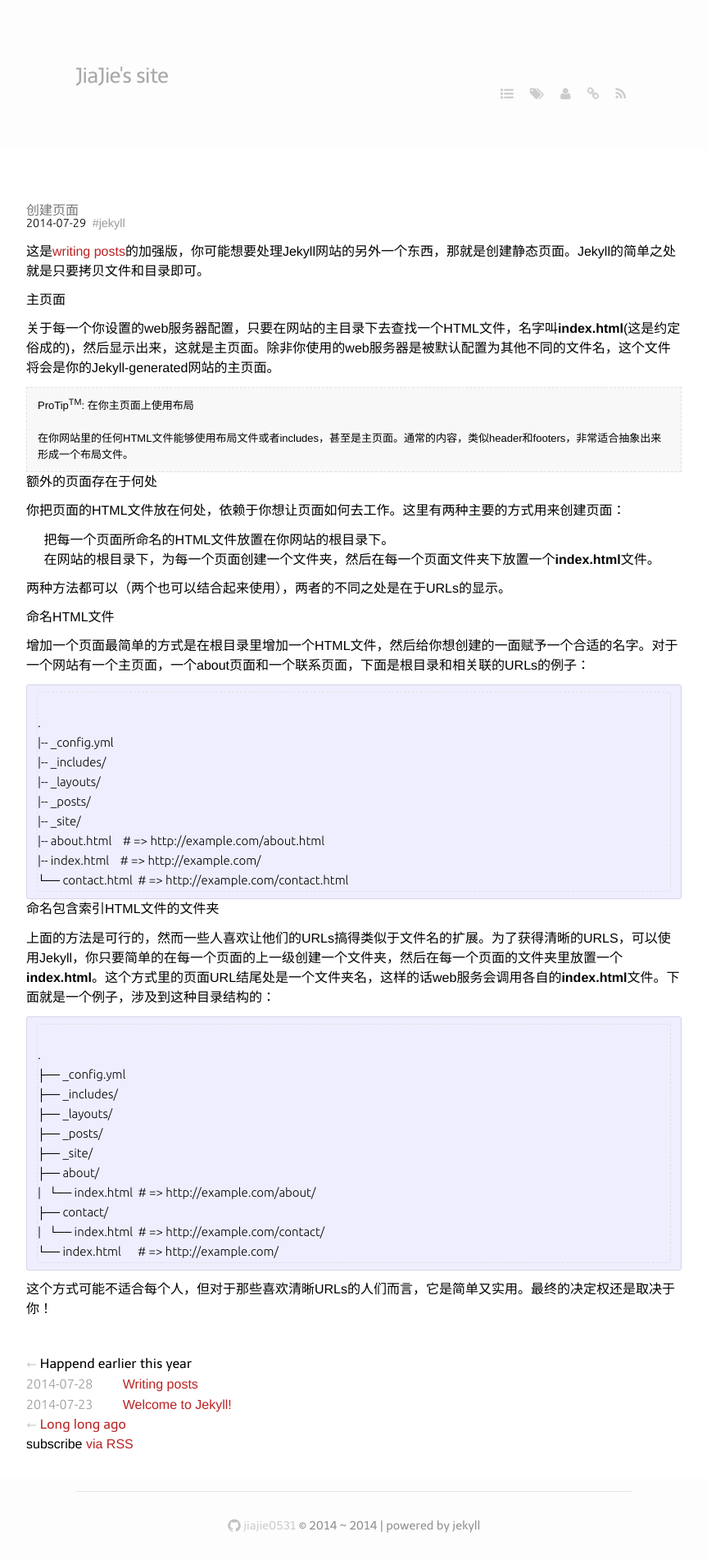
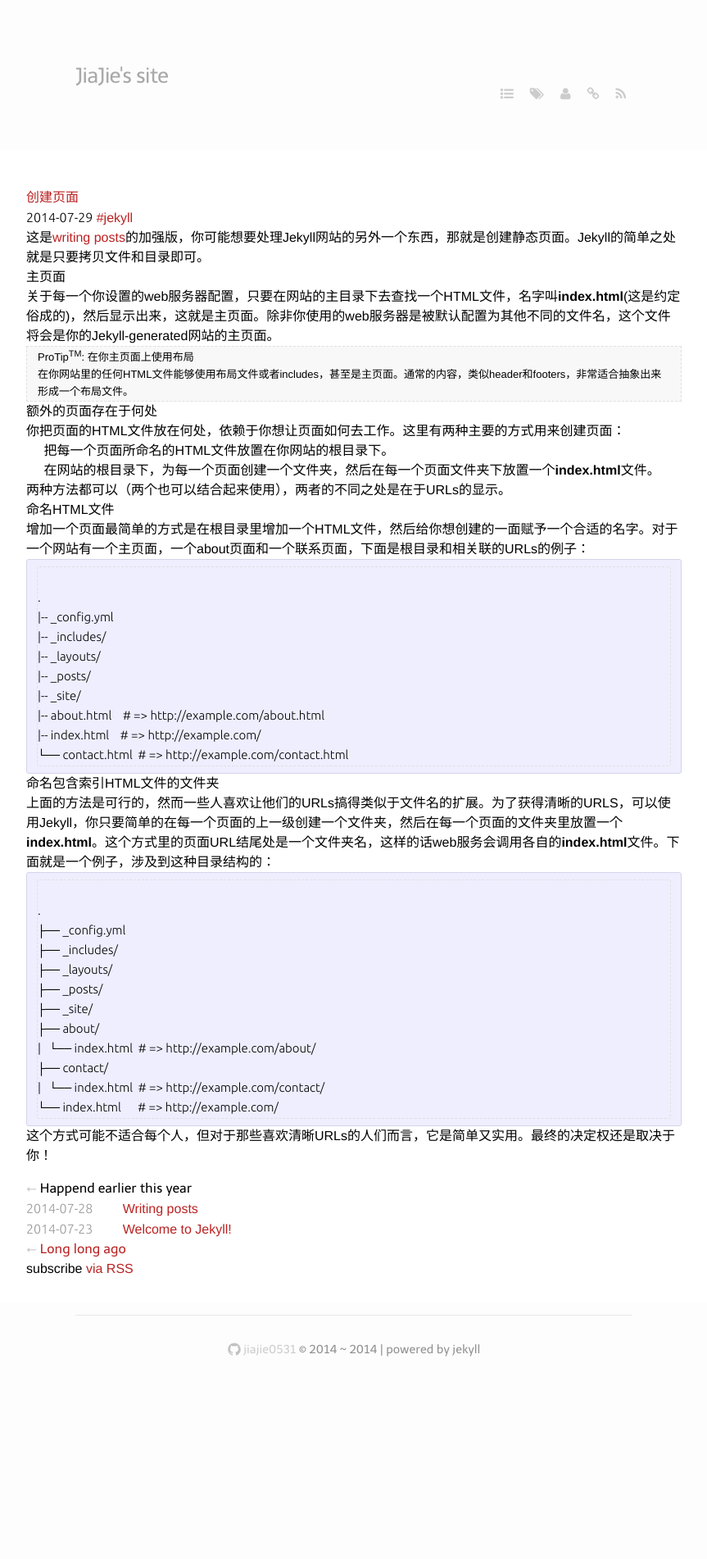
Before and after one commit to jiajie0531/jiajie.github.io, a Jekyll site: the page built from index.html, in a window 1280 px wide. Shown: the whole page at 82% size, without its empty margins (208-1071 px from the left). Built offline with Jekyll 4.4.1, drawn with Linux system fonts in a browser that asks for light colours; a script that is not in the unit is left out; after the commit the page ends 1688 px from its top, so only the background shows below that.

Commit message:
update style.css

```diff
--- a/media/css/style.css
+++ b/media/css/style.css
@@ -11,10 +11,6 @@
  * --------------------------------- */
 @import url(/media/fonts/telex-regular.css);
 @import url(http://fonts.googleapis.com/css?family=Ubuntu:300);
-* {
-  margin: 0;
-  padding: 0; }
-
 
 ol, ul {
   list-style-position: inside; }
@@ -113,60 +109,6 @@ ul.listing {
         content: "⭠ ";
         color: #ccc; }
 
-article {
-  margin: 2em 0; }
-  article p {
-    padding: .7em 0; }
-  article .title {
-    font-family: "telexregular", "Hiragino Sans GB", "Microsoft YaHei", sans-serif; }
-    article .title header #header h1 a, header #header h1 article .title a, article .title a, article .title .meta .tags a, article .meta .tags .title a {
-      color: #777; }
-  article .meta {
-    display: block;
-    overflow: auto;
-    margin-top: -.5em;
-    font-size: .9em; }
-    article .meta .tags header #header h1 a, header #header h1 article .meta .tags a, article .meta .tags a {
-      color: #999999;
-      padding: .25em; }
-  article .post img {
-    max-width: 680px;
-    display: block;
-    margin: .5em auto; }
-  article .comment {
-    margin: 3em 0; }
-  article .divider {
-    margin: 2em 0; }
-    article .divider i {
-      margin: 0 2em;
-      color: #e9e9e9; }
-    article .divider header #header h1 a, header #header h1 article .divider a, article .divider .meta .tags a, article .meta .tags .divider a, article .divider a {
-      font-family: "telexregular", "Hiragino Sans GB", "Microsoft YaHei", sans-serif;
-      margin: 0 2em; }
-      article .divider header #header h1 a i, header #header h1 article .divider a i, article .divider .meta .tags a i, article .meta .tags .divider a i, article .divider a i {
-        color: #999999;
-        margin: 0; }
-        article .divider header #header h1 a i:hover, header #header h1 article .divider a i:hover, article .divider a i:hover {
-          color: #bb2222 !important; }
-  article .divider {
-    position: relative;
-    font-size: 1em;
-    z-index: 1;
-    overflow: hidden;
-    text-align: center; }
-  article .divider:before, article .divider:after {
-    position: absolute;
-    top: 51%;
-    overflow: hidden;
-    width: 49%;
-    height: 2px;
-    content: '\a0';
-    background-color: #f0f0f0; }
-  article .divider:before {
-    margin-left: -50%;
-    text-align: right; }
-  article .divider:after {
-    margin-left: 1%; }
 
 footer {
   width: 680px;
```
